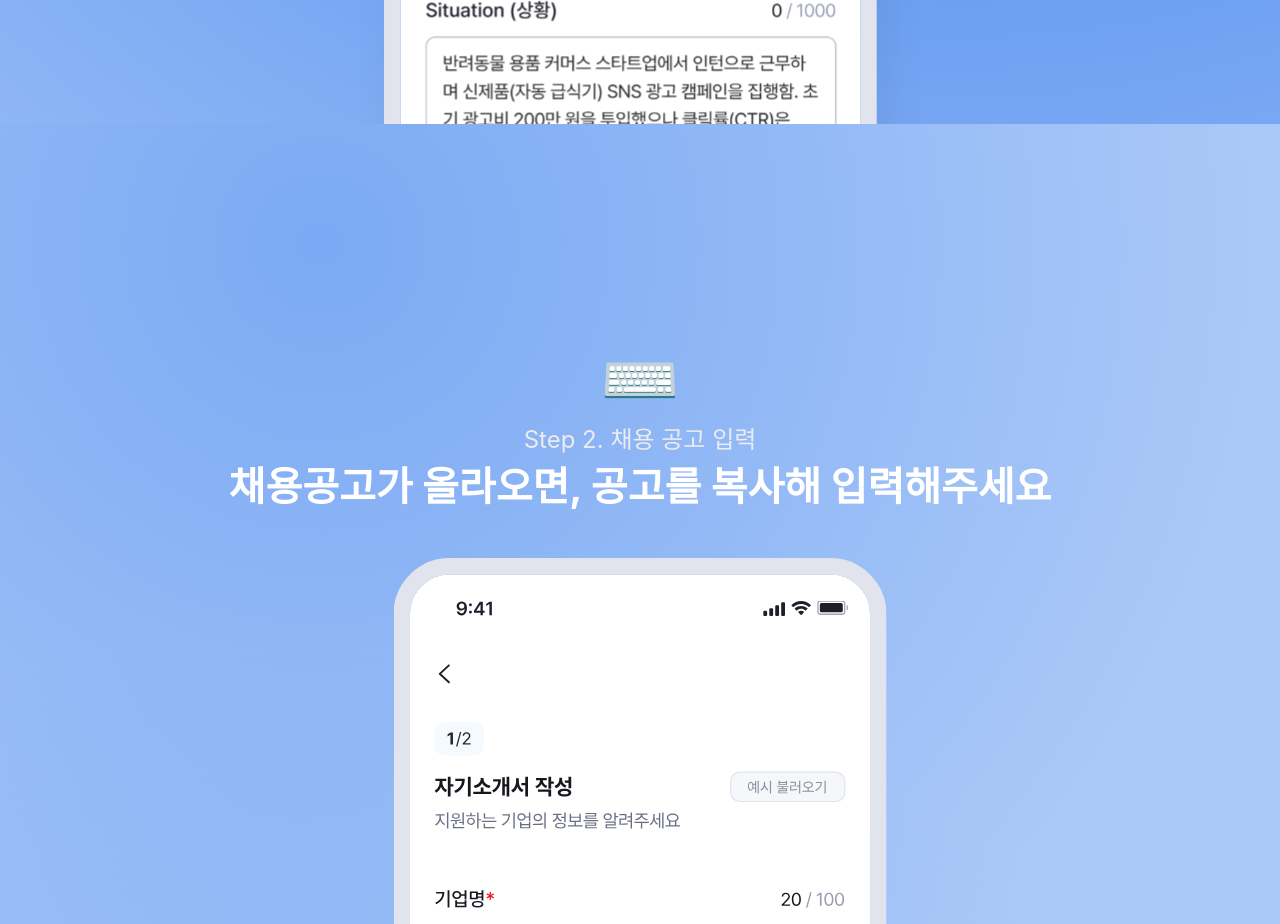
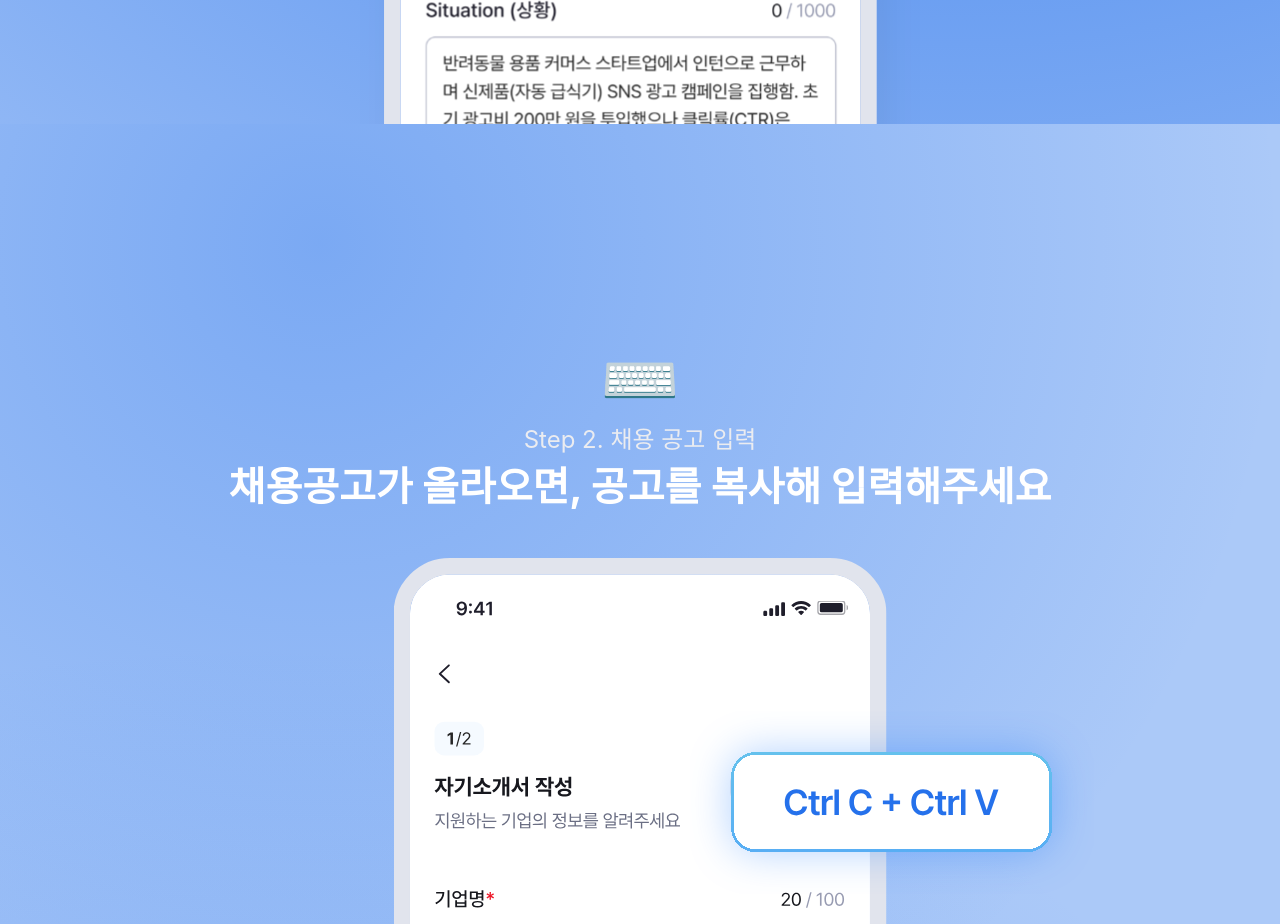
Before and after one commit to Nexters-Logit/logit-landing, a Next.js app: page / in a window 1280 px wide. Shown: the part 5480-6404 px from the top of the page. Built offline with nearby package versions, Linux system fonts and the light colour scheme; a web font is replaced by a local one.

Commit message:
feat: Features 스냅 스크롤 및 Step2 카드 이미지 추가

```diff
--- a/src/components/sections/Features.tsx
+++ b/src/components/sections/Features.tsx
@@ -1,6 +1,14 @@
-import React from "react";
+"use client";
+import React, { useRef, useEffect } from "react";
 
 interface GradientConfig {
+  style: React.CSSProperties;
+}
+
+interface ExtraImage {
+  src: string;
+  width: number;
+  height: number;
   style: React.CSSProperties;
 }
 
@@ -14,6 +22,8 @@ interface FeatureStepProps {
   imageHeight: number;
   background: string;
   gradients?: GradientConfig[];
+  extraImages?: ExtraImage[];
+  sectionRef?: React.RefObject<HTMLElement | null>;
 }
 
 function FeatureStep({
@@ -26,9 +36,11 @@ function FeatureStep({
   imageHeight,
   background,
   gradients = [],
+  extraImages = [],
+  sectionRef,
 }: FeatureStepProps) {
   return (
-    <section className="relative w-full overflow-hidden" style={{ minHeight: "100vh", background }}>
+    <section ref={sectionRef} className="relative w-full overflow-hidden" style={{ minHeight: "100vh", background }}>
       {gradients.map((g, i) => (
         <div key={i} className="pointer-events-none" style={{ position: "absolute", zIndex: 0, ...g.style }} />
       ))}
@@ -74,11 +86,99 @@ function FeatureStep({
           zIndex: 1,
         }}
       />
+
+      {extraImages.map((img, i) => (
+        <img
+          key={i}
+          src={img.src}
+          alt=""
+          aria-hidden="true"
+          style={{
+            position: "absolute",
+            width: `${img.width}px`,
+            height: `${img.height}px`,
+            zIndex: 2,
+            ...img.style,
+          }}
+        />
+      ))}
     </section>
   );
 }
 
 export default function Features() {
+  const step1Ref = useRef<HTMLElement>(null);
+  const step2Ref = useRef<HTMLElement>(null);
+
+  useEffect(() => {
+    let isSnapping = false;
+
+    const snapTo = (y: number) => {
+      if (isSnapping) return;
+      isSnapping = true;
+      window.scrollTo({ top: y, behavior: "smooth" });
+      setTimeout(() => { isSnapping = false; }, 900);
+    };
+
+    const handleWheel = (e: WheelEvent) => {
+      if (isSnapping) return;
+      const step1 = step1Ref.current;
+      const step2 = step2Ref.current;
+      if (!step1 || !step2) return;
+
+      const step1Rect = step1.getBoundingClientRect();
+      const step2Rect = step2.getBoundingClientRect();
+
+      // Step 1에서 아래로 스크롤 → Step 2로 스냅
+      // Step 1의 bottom = Step 2의 top (Step 1이 정확히 100vh이므로)
+      if (e.deltaY > 0 && step1Rect.top < -30 && step1Rect.bottom > 0) {
+        e.preventDefault();
+        snapTo(window.scrollY + step1Rect.bottom);
+        return;
+      }
+
+      // Step 2에서 위로 스크롤 → Step 1로 스냅
+      // Step 2의 절대 위치에서 100vh를 빼면 Step 1의 절대 위치
+      if (e.deltaY < 0 && step2Rect.top <= 0 && step2Rect.bottom > 0) {
+        e.preventDefault();
+        const step2AbsTop = step2Rect.top + window.scrollY;
+        snapTo(step2AbsTop - window.innerHeight);
+        return;
+      }
+    };
+
+    let touchStartY = 0;
+    const handleTouchStart = (e: TouchEvent) => { touchStartY = e.touches[0].clientY; };
+    const handleTouchMove = (e: TouchEvent) => {
+      if (isSnapping) return;
+      const step1 = step1Ref.current;
+      const step2 = step2Ref.current;
+      if (!step1 || !step2) return;
+
+      const step1Rect = step1.getBoundingClientRect();
+      const step2Rect = step2.getBoundingClientRect();
+      const delta = touchStartY - e.touches[0].clientY;
+
+      if (delta > 20 && step1Rect.top < -30 && step1Rect.bottom > 0) {
+        e.preventDefault();
+        snapTo(window.scrollY + step1Rect.bottom);
+      } else if (delta < -20 && step2Rect.top <= 0 && step2Rect.bottom > 0) {
+        e.preventDefault();
+        const step2AbsTop = step2Rect.top + window.scrollY;
+        snapTo(step2AbsTop - window.innerHeight);
+      }
+    };
+
+    window.addEventListener("wheel", handleWheel, { passive: false });
+    window.addEventListener("touchstart", handleTouchStart, { passive: true });
+    window.addEventListener("touchmove", handleTouchMove, { passive: false });
+    return () => {
+      window.removeEventListener("wheel", handleWheel);
+      window.removeEventListener("touchstart", handleTouchStart);
+      window.removeEventListener("touchmove", handleTouchMove);
+    };
+  }, []);
+
   return (
     <>
       <FeatureStep
@@ -90,6 +190,7 @@ export default function Features() {
         imageWidth={570}
         imageHeight={647}
         background="#E4EEFD"
+        sectionRef={step1Ref}
         gradients={[
           {
             style: {
@@ -112,6 +213,15 @@ export default function Features() {
         imageWidth={493}
         imageHeight={637}
         background="#ABC9F8"
+        sectionRef={step2Ref}
+        extraImages={[
+          {
+            src: "/feature-step2-card.svg",
+            width: 404,
+            height: 183,
+            style: { left: "calc(50% + 50px)", top: "586.873px" },
+          },
+        ]}
         gradients={[
           {
             style: {
--- a/src/components/sections/PainPoint.tsx
+++ b/src/components/sections/PainPoint.tsx
@@ -69,7 +69,7 @@ export default function PainPoint() {
       const el = convergeSpaceRef.current;
       if (!el) return;
       isSnapping = true;
-      const target = window.scrollY + el.getBoundingClientRect().bottom - window.innerHeight * 0.1;
+      const target = window.scrollY + el.getBoundingClientRect().bottom;
       window.scrollTo({ top: target, behavior: "smooth" });
       setTimeout(() => { isSnapping = false; }, 1000);
     };
@@ -170,9 +170,7 @@ export default function PainPoint() {
           <div
             className="sticky top-0 h-screen overflow-hidden"
             style={{
-              background: expandT > 0
-                ? `rgb(${Math.round(229 + (228 - 229) * textExitT)}, ${Math.round(240 + (238 - 240) * textExitT)}, ${Math.round(255 + (253 - 255) * textExitT)})`
-                : "#E4EEFD"
+              background: "#E4EEFD"
             }}
           >
 
```
Also changed, not shown: public/feature-step2-card.svg (added), public/object.svg (added).
